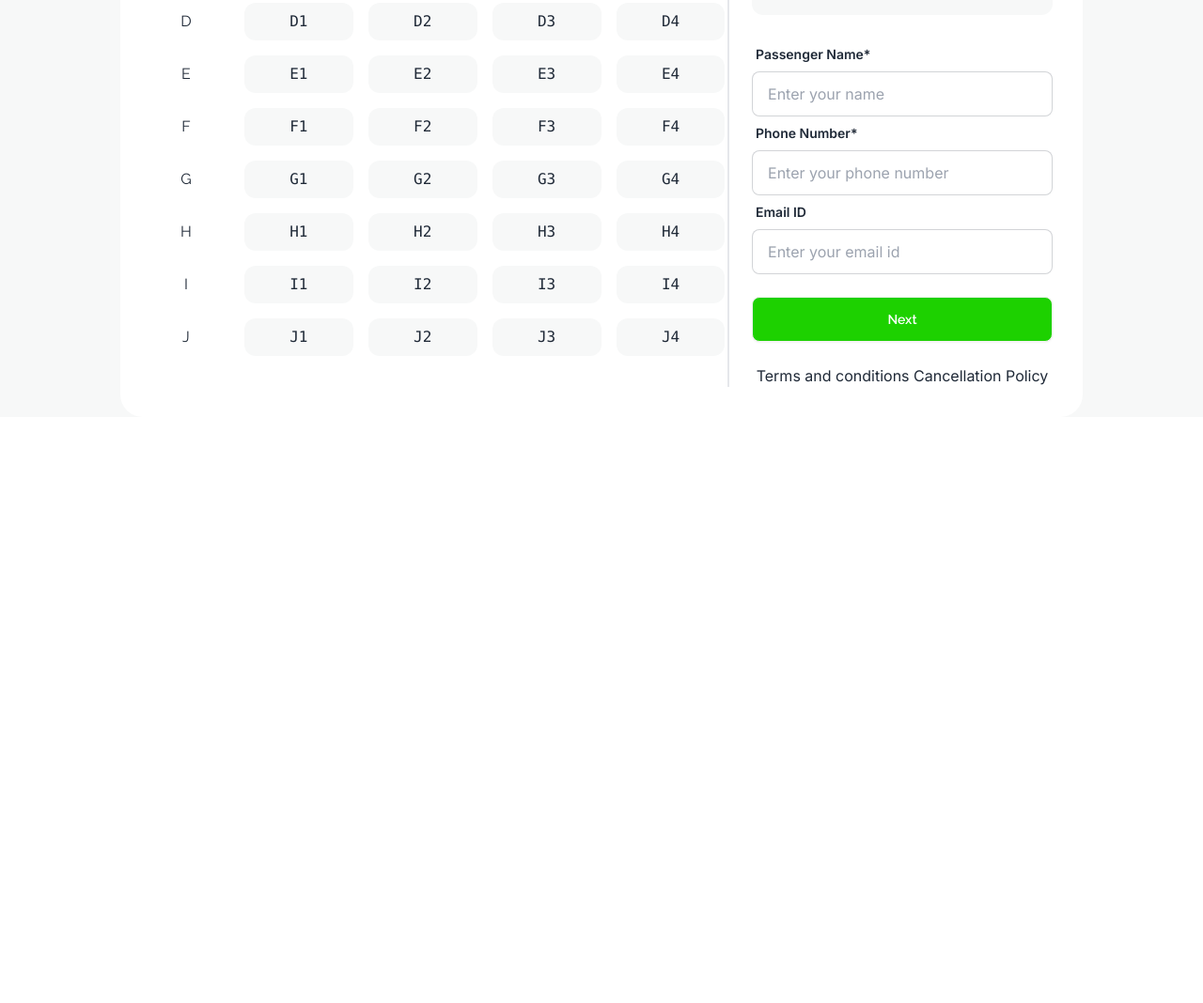
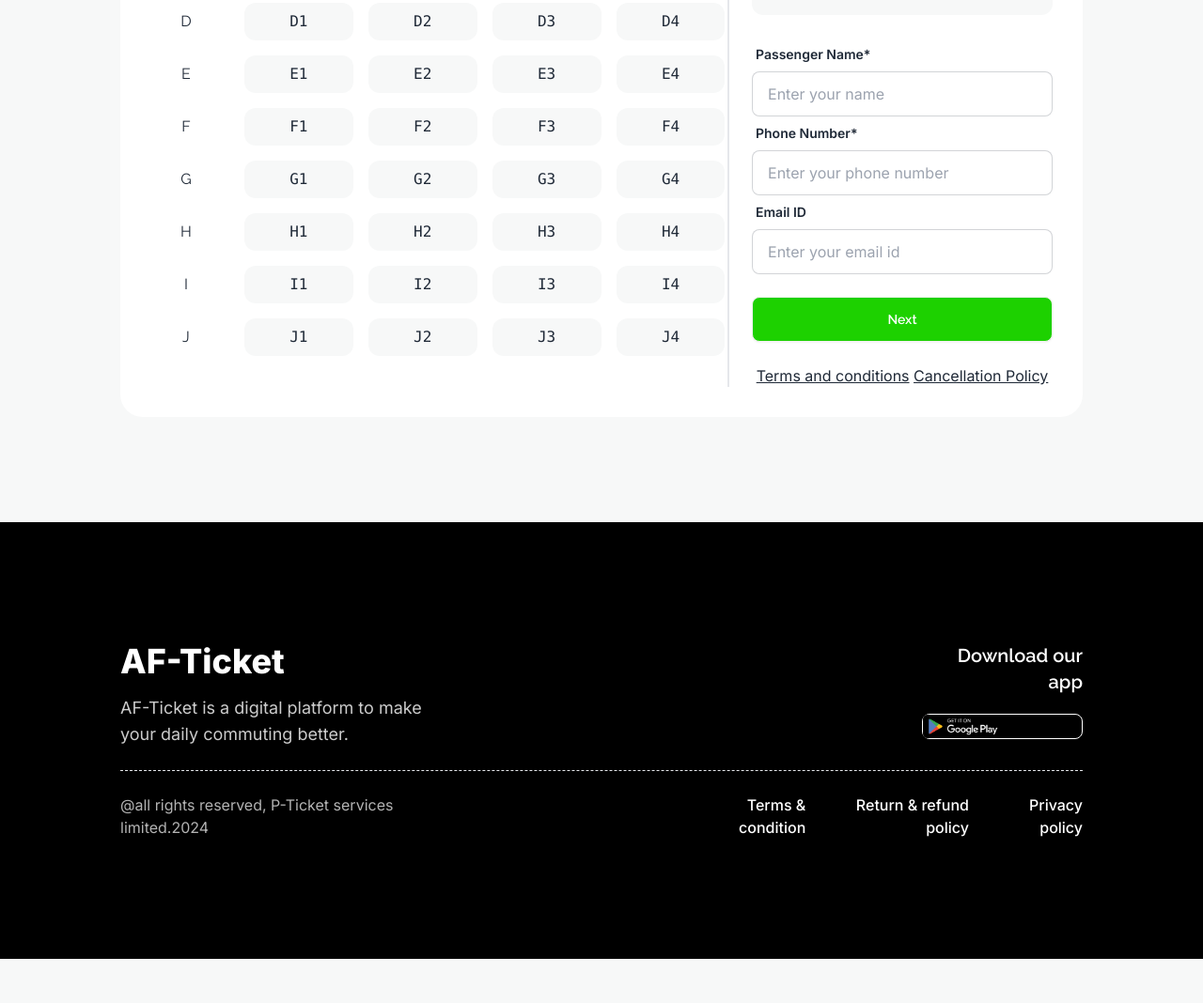
Before and after one commit to JannatulAfrozFaria/smart-ticketing, a plain HTML site: page index.html in a window 1280 px wide. Shown: the part 2712-3780 px from the top of the page at 94% size. Before the commit the page ends 3156 px from the top, so only its background shows below. Drawn offline with nearby package versions, Linux system fonts and the light colour scheme.

Commit message:
roboto font added

```diff
--- a/index.html
+++ b/index.html
@@ -7,20 +7,14 @@
     <!-- Daisy UI & Tailwind -->
     <link href="https://cdn.jsdelivr.net/npm/daisyui@4.7.2/dist/full.min.css" rel="stylesheet" type="text/css" />
     <script src="https://cdn.tailwindcss.com"></script>
-    <!-- font Raleway & Inter -->
+    <!-- Google Fonts : Raleway , Inter , Roboto -->
     <link rel="preconnect" href="https://fonts.googleapis.com">
     <link rel="preconnect" href="https://fonts.gstatic.com" crossorigin>
-    <link href="https://fonts.googleapis.com/css2?family=Inter:wght@100..900&family=Raleway:ital,wght@0,100..900;1,100..900&display=swap" rel="stylesheet">
+    <link href="https://fonts.googleapis.com/css2?family=Inter:wght@100..900&family=Raleway:ital,wght@0,100..900;1,100..900&family=Roboto:ital,wght@0,100;0,300;0,400;0,500;0,700;0,900;1,100;1,300;1,400;1,500;1,700;1,900&display=swap" rel="stylesheet">
     <!-- font awesome -->
     <script src="https://kit.fontawesome.com/70fafaa92f.js" crossorigin="anonymous"></script>
-    <style>
-        .raleway{
-            font-family: "Raleway", sans-serif;
-        }
-        .inter{
-            font-family: "Inter", sans-serif;
-        }
-    </style>
+    <!-- Customised css -->
+    <link rel="stylesheet" href="style.css">
 </head>
 <body class="raleway">
     <!-- header -->
@@ -100,7 +94,7 @@
         </div>
     </div>
     <!-- ticket section----functionality -->
-    <main class="mx-auto text-center bg-[#F7F8F8] rounded-t-3xl">
+    <main class="mx-auto text-center bg-[#F7F8F8] rounded-t-3xl pb-14 lg:pb-28">
         <!-- ticket heading -->
         <div class="mx-auto w-4/5">
             <h1 class="text-4xl font-bold pt-14 lg:pt-28">AF Paribahan</h1>
@@ -300,13 +294,48 @@
                 </div>
                 <!-- terms and conditions -->
                 <div>
-                    <a >Terms and conditions</a>
-                    <a class="text-">Cancellation Policy</a>
+                    <a class="underline cursor-pointer">Terms and conditions</a>
+                    <a class="underline cursor-pointer">Cancellation Policy</a>
                 </div>
             </div>
         </div>
     </main>
+    <!-- footer -->
+    <footer class="w-full bg-black p-16 lg:p-32 inter">
+        <div class="flex flex-col lg:flex-row justify-between">
+            <div class="text-white w-full lg:w-1/3">
+                <h1 class="text-4xl font-extrabold">AF-Ticket</h1>
+                <p class="text-lg font-normal text-[#FFFFFFCC] pt-4">AF-Ticket is a digital platform to make your daily commuting better.</p>
+            </div>
+            <div class="text-white w-full lg:w-1/6 text-left lg:text-right">
+                <h1 class="text-xl font-semibold raleway mt-4 lg:mt-0">Download our app</h1>
+                <div class="border border-white rounded-lg mt-3 lg:mt-5">
+                    <img class="w-1/2" src="images/googleplay.png" alt="">
+                </div>
+            </div>
+        </div>
+        <hr class="my-6 border-dashed">
+        <div class="flex flex-col lg:flex-row justify-between">
+            <div class="text-white w-full lg:w-1/3">
+                <p class="font-normal text-[#FFFFFFB3] text-xs lg:text-base" >@all rights reserved, P-Ticket services limited.2024</p>
+            </div>
+            <div class="text-white w-full lg:w-2/5 text-center lg:text-right mt-4 lg:mt-0">
+                <div class="flex gap-8 font-medium text-xs lg:text-base">
+                    <p>Terms & condition</p>
+                    <p>Return & refund policy</p>
+                    <p>Privacy policy</p>
+                </div>
+            </div>
+        </div>
+    </footer>
+    <!-- success MODAL -->
+    <div class="success-modal w-full bg-[#F7F8F8] p-72 text-center">
+        <div class="w-1/2 bg-white p-14 border border-dashed border-[#4A4A4A]">
+            <img src="images/success.png" alt="">
+            <p class="border border-dashed border-[#4A4A4A] text-[#27AE60] text-2xl font-bold">SUCCESS</p>
+        </div>
 
+    </div>
     <script src="functionality.js"></script>
 </body>
 </html>
--- /dev/null
+++ b/style.css
@@ -0,0 +1,12 @@
+.raleway{
+    font-family: "Raleway", sans-serif;
+}
+.inter{
+    font-family: "Inter", sans-serif;
+}
+.roboto{
+    font-family: "Roboto", sans-serif;
+}
+.cursor{
+    cursor: pointer;
+}
```
Also changed, not shown: images/googleplay.png (added).
